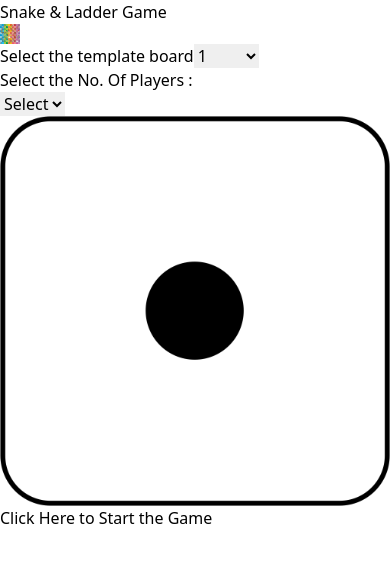
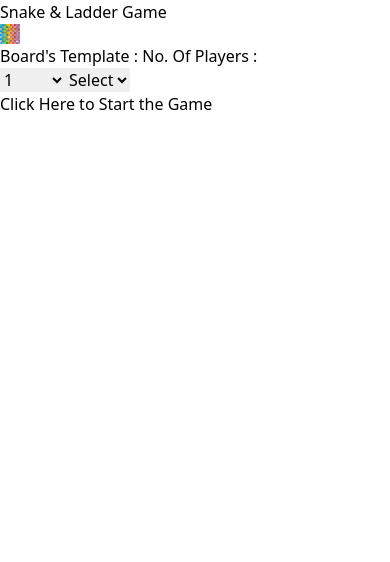
Before and after one commit to Anand930/snakeandladder, a React (Vite) app: page / in a window 390 px wide. Shown: the top 562 px of the page. Built offline with nearby package versions, Linux system fonts and the light colour scheme.

Commit message:
everything is working fine little work to be done on making the game responsive for small devices

```diff
--- a/src/SnakeLadder.jsx
+++ b/src/SnakeLadder.jsx
@@ -12,6 +12,7 @@ import Red from './assets/ludoRed.png'
 import Blue from './assets/ludoBlue.png'
 import Green from './assets/ludoGreen.png'
 import Yellow from './assets/ludoYellow.png'
+import starface from './assets/starface.png'
 
 const SnakeLadder = () => {
 
@@ -52,7 +53,7 @@ const SnakeLadder = () => {
   const [players, setPlayers] = useState([])
 
   // state of the dice for displaying the image
-  const [diceState, setDiceState] = useState(dice1)
+  const [diceState, setDiceState] = useState(starface)
 
   // stae of the dice result get from dice rolling algorith
   const [diceResult, setDiceResult] = useState();
@@ -70,16 +71,16 @@ const SnakeLadder = () => {
   const templates = [snakeladder, snakeladder2]
 
   // Arrays of arrays of the various snake and ladder starting and ending points.
-  const snakeStartTemplates = [[98, 94, 88, 64, 55, 50, 43, 27],[23,30,39,47,56,71,78,86,98]]
-  const snakeEndTemplates = [[98, 94, 88, 64, 55, 50, 43, 27],[3,10,20,26,36,9,24,66,79]]
-  const ladderStartTemplates = [[5, 19, 28, 60, 66, 72],[13,16,28,33,42,53,62,72,85]]
-  const ladderEndTemplates = [[26, 40, 54, 79, 87, 91],[27,67,32,49,63,87,80,90,95]]
+  const snakeStartTemplates = [[98, 94, 88, 64, 55, 50, 43, 27], [23, 30, 39, 47, 56, 71, 78, 86, 98]]
+  const snakeEndTemplates = [[98, 94, 88, 64, 55, 50, 43, 27], [3, 10, 20, 26, 36, 9, 24, 66, 79]]
+  const ladderStartTemplates = [[5, 19, 28, 60, 66, 72], [13, 16, 28, 33, 42, 53, 62, 72, 85]]
+  const ladderEndTemplates = [[26, 40, 54, 79, 87, 91], [27, 67, 32, 49, 63, 87, 80, 90, 95]]
 
   // selecte snake and ladders array out of all arrays on the basis of user input
-  const snakeStart = snakeStartTemplates[selectedTemplate]
-  const snakeEnd = snakeEndTemplates[selectedTemplate]
-  const ladderStart = ladderStartTemplates[selectedTemplate]
-  const ladderEnd = ladderEndTemplates[selectedTemplate]
+  const snakeStart = snakeStartTemplates[parseInt(selectedTemplate) - 1]
+  const snakeEnd = snakeEndTemplates[parseInt(selectedTemplate) - 1]
+  const ladderStart = ladderStartTemplates[parseInt(selectedTemplate) - 1]
+  const ladderEnd = ladderEndTemplates[parseInt(selectedTemplate) - 1]
 
   // colorName array to display the color on the scrren to visually identify whose turn is this.
   const colorsName = ["Red", "Blue", "Green", "Yellow"]
@@ -165,21 +166,22 @@ const SnakeLadder = () => {
       })
       // setCurrentPlayer((prevPlayer) => prevPlayer + 1)
       setDiceRolled(false)
+      setDiceState(starface)
     }
   }
   // grid arr function call
   const gridArr = grid(10, 10)
   return (
-    <div className="text-center w-full ">
-      <h1>Snake & Ladder Game</h1>
+    <div className="text-center min-h-screen w-full bg-gray-700">
+      <h1 className='text-white text-2xl mb-1'>Snake & Ladder Game</h1>
       <div className="flex items-center justify-center">
         <table>
-          <tbody className="max-w-7xl mx-auto " style={{ background: `url(${templates[selectedTemplate - 1]}) no-repeat center/contain`, backgroundRepeat: 'no-repeat', backgroundPosition: "center", backgroundSize: "contain" }} >
+          <tbody className="max-w-7xl mx-auto md:w-[100vh] md:h-[80vh] " style={{ background: `url(${templates[selectedTemplate - 1]}) no-repeat center/contain`, backgroundRepeat: 'no-repeat', backgroundPosition: "center", backgroundSize: "contain" }} >
 
 
             {
               gridArr.map((row, rowindex) => (
-                <tr className="text-center" key={rowindex}>
+                <tr className="text-center " key={rowindex}>
                   {row.map((col, colIndex) => {
 
                     // getting all the players on a particular cell by using filter method on array
@@ -205,7 +207,7 @@ const SnakeLadder = () => {
                     }
 
                     return (
-                      <td className=" text-center w-16 h-16 bg-contain bg-center bg-no-repeat" key={colIndex} onClick={() => handleCellClick(col)} style={{
+                      <td className=" text-center lg:w-16 lg:h-16  bg-contain bg-center bg-no-repeat border-2 border-black" key={colIndex} onClick={() => handleCellClick(col)} style={{
                         background: background
                       }}></td>
                     )
@@ -216,45 +218,56 @@ const SnakeLadder = () => {
           </tbody>
         </table>
       </div>
-      <div className='absolute right-[80px] top-[320px]'>
-        <div>
-          {
-            (
+      <div className='xl:absolute right-[80px] top-[320px]' style={{right:gameStarted===true?"200px":"80px"}}>
         <div>
                 <div>
 
-                  <h1>{colorsName[currentPlayer - 1]}</h1>
-                  <div className='flex justify-start items-start'>
-                    <label> Select the template board</label>
+                  <h1 className='text-2xl visible text-white h-10' style={{display:gameStarted?"flex":'none'}}>{colorsName[currentPlayer - 1]}</h1>
+                </div>
+          {!gameStarted&&(
+              <div className='flex flex-col items-center xl:mb-5 justify-center '>
+
+                <div className='flex flex-col items-center xl:mb-4 justify-center'>
+
+                  <div className='flex gap-5 bg-blue-700 border-2 border-black p-1'>
+                    <div className='flex flex-col justify-start items-end '>
+                      <label className='text-2xl text-white '>Board's Template : </label>
                       {/* // gritting the seletion frm the user to use the board template dynamically */}
-                    <select value={selectedTemplate} onChange={(e) => setSelectedTemplate(e.target.value)}>
-                      <option value="0">Select</option>
-                      <option value="1">1</option>
-                      <option value="2">2</option>
+                      <label className='text-2xl text-white flex items-end '>No. Of Players :  </label>
+                    </div>
+
+
+
+                    <div className='flex flex-col'>
+                      <select className='text-2xl text-white bg-transparent outline-none ' value={selectedTemplate} onChange={(e) => setSelectedTemplate(e.target.value)}>
+                        <option className='text-black' value="0">Select</option>
+                        <option className='text-black' value="1">1</option>
+                        <option className='text-black' value="2">2</option>
                       </select>
-                  </div>
-                  <label htmlFor="">Select the No. Of Players :  </label>
-                </div>
-                <div>
 
                       {/* getiing the selection from user about no. players to play */}
-                  <select value={numOfPlayers} onChange={(e) => setNumOfPlayers(parseInt(e.target.value))}>
+                      <select className='text-2xl text-white bg-transparent outline-none' value={numOfPlayers} onChange={(e) => setNumOfPlayers(parseInt(e.target.value))}>
                         <option value="0">Select</option>
                         <option value="2">2</option>
                         <option value="3">3</option>
                         <option value="4">4</option>
                       </select>
+
+                    </div>
+                  </div>
                 </div>
               </div>
 
             )
           }
         </div>
-        <img src={diceState} alt="dice1" className='w-20 h-20 ' onClick={() => handleDiceRoll()} />
+        <div className='flex items-center justify-center '>
+          <img style={{display:gameStarted?'flex':"none", backgroundColor: "white", borderRadius: "15px" }} src={diceState} width={"100vw"} alt="dice1" className='w-20 h-20 ' onClick={() => handleDiceRoll()} />
           {/* <button onClick={() => handleDiceRoll()}>click here</button> */}
         </div>
+      </div>
       {/* button to handle the state of game started or not  */}
-      <button onClick={() => handleGameStarted()}>Click Here to Start the Game</button>
+      <button className='text-3xl text-white xl:mt-3' onClick={() => handleGameStarted()}>Click Here to Start the Game</button>
     </div>
   )
 }
```
Also changed, not shown: src/assets/starface.png (added). Lines whose indentation alone changed are shown as unchanged.
